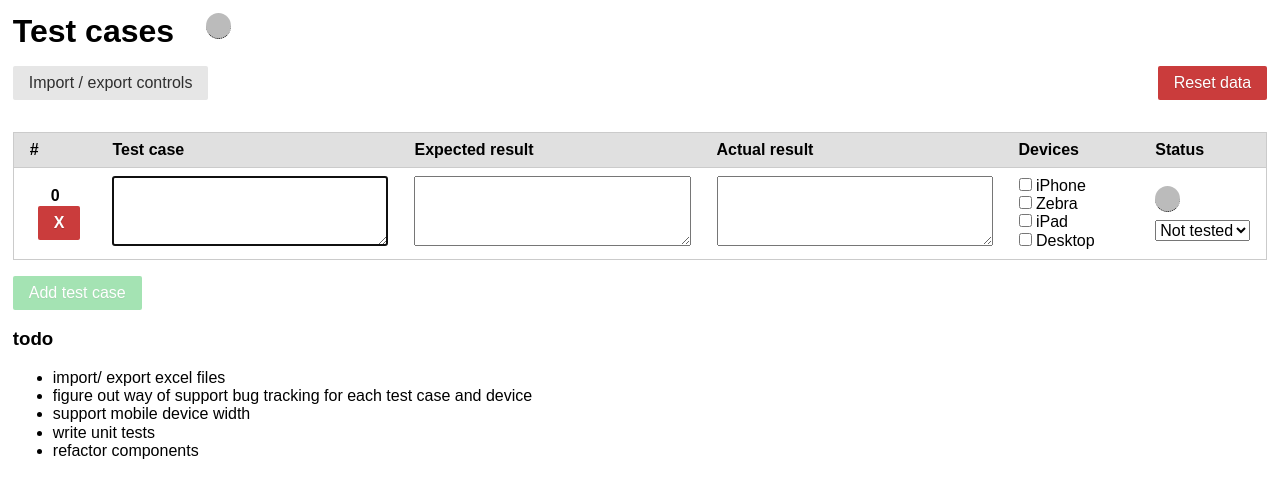
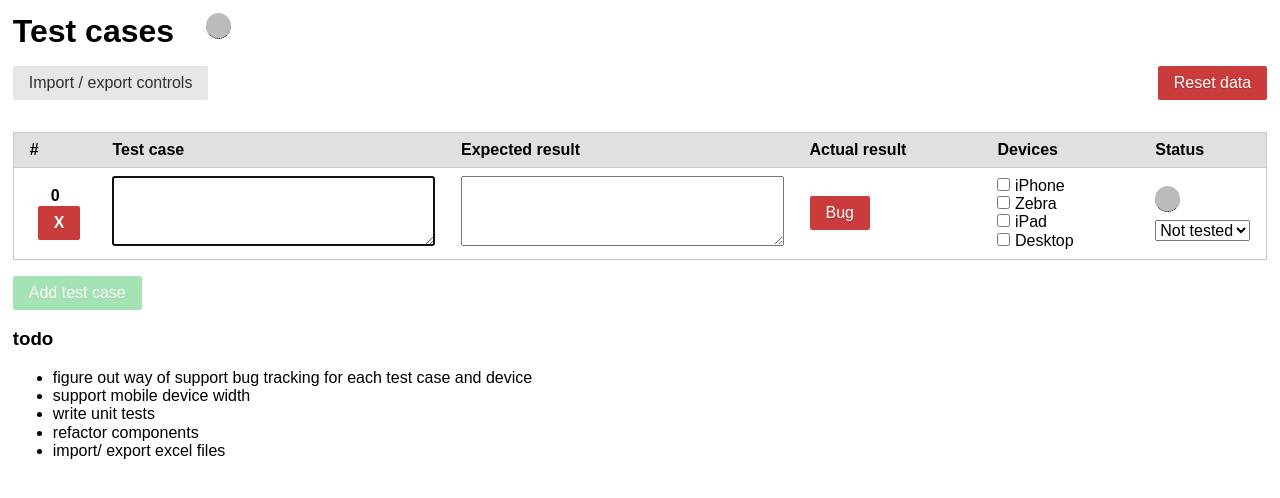
Before and after one commit to liamsain/test-case-tracker, a React (Create React App) app: page / in a window 1280 px wide. Both pictures are taken after a click on the button "Add test case". Shown: the top 498 px of the page. Built offline with nearby package versions, Linux system fonts and the light colour scheme.

Commit message:
only show actual result text area when user clicks bug button. fine tuned table / row animtion slightly

```diff
--- a/src/App.js
+++ b/src/App.js
@@ -147,11 +147,11 @@ class App extends Component {
         <div className="u-margin-top">
           <h3>todo</h3>
           <ul>
-            <li>import/ export excel files</li>
             <li>figure out way of support bug tracking for each test case and device</li>
             <li>support mobile device width</li>
             <li>write unit tests</li>
             <li>refactor components</li>
+            <li>import/ export excel files</li>
           </ul>
         </div>
       </div>
--- a/src/Components/Row.jsx
+++ b/src/Components/Row.jsx
@@ -4,9 +4,13 @@ import { NotTested, Passed, Failed } from "../Constants/status";
 import StatusDot from "./StatusDot";
 
 class Row extends Component {
+  state = {
+    bugFound: false
+  }
   render() {
+    const showActualResultTextArea = this.props.actualResult.length > 0 || this.state.bugFound;
     return (
-      <tr className="animated slideInDown faster">
+      <tr className={`${this.props.id !== 0 ? 'animated slideInDown faster' : ''}`}>
         <td className="table-id-column u-center">
           <strong>{this.props.id}</strong>
           <button
@@ -32,11 +36,22 @@ class Row extends Component {
           />
         </td>
         <td>
-          <TextArea
-            onChange={e => this.props.onChange(e, this.props.id)}
-            value={this.props.actualResult}
-            name="actualResult"
-          />
+          {
+            showActualResultTextArea &&
+            <TextArea
+              onChange={e => this.props.onChange(e, this.props.id)}
+              value={this.props.actualResult}
+              name="actualResult"
+            />
+          }
+          {
+            !showActualResultTextArea &&
+            <button
+            className="button-danger pure-button"
+            onClick={() => this.setState({bugFound: true})}>
+              Bug
+            </button>
+          }
         </td>
         <td>
           <input
--- a/src/Components/Table.jsx
+++ b/src/Components/Table.jsx
@@ -7,7 +7,7 @@ class Table extends Component {
     return (
       <div>
         {this.props.rows && this.props.rows.length > 0 &&
-          <table className="pure-table pure-table-horizontal">
+          <table className="pure-table pure-table-horizontal animated fadeIn">
             <thead>
               <tr>
                 <th>#</th>
```
